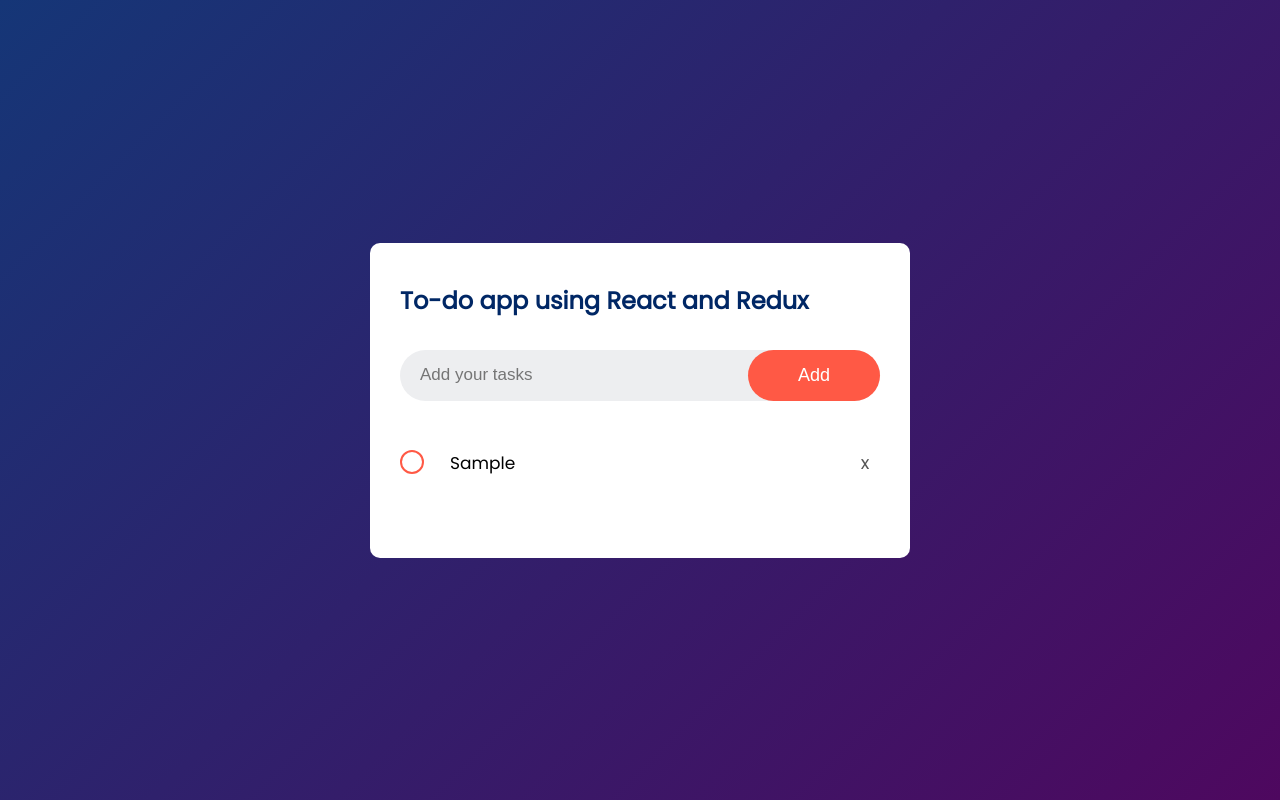
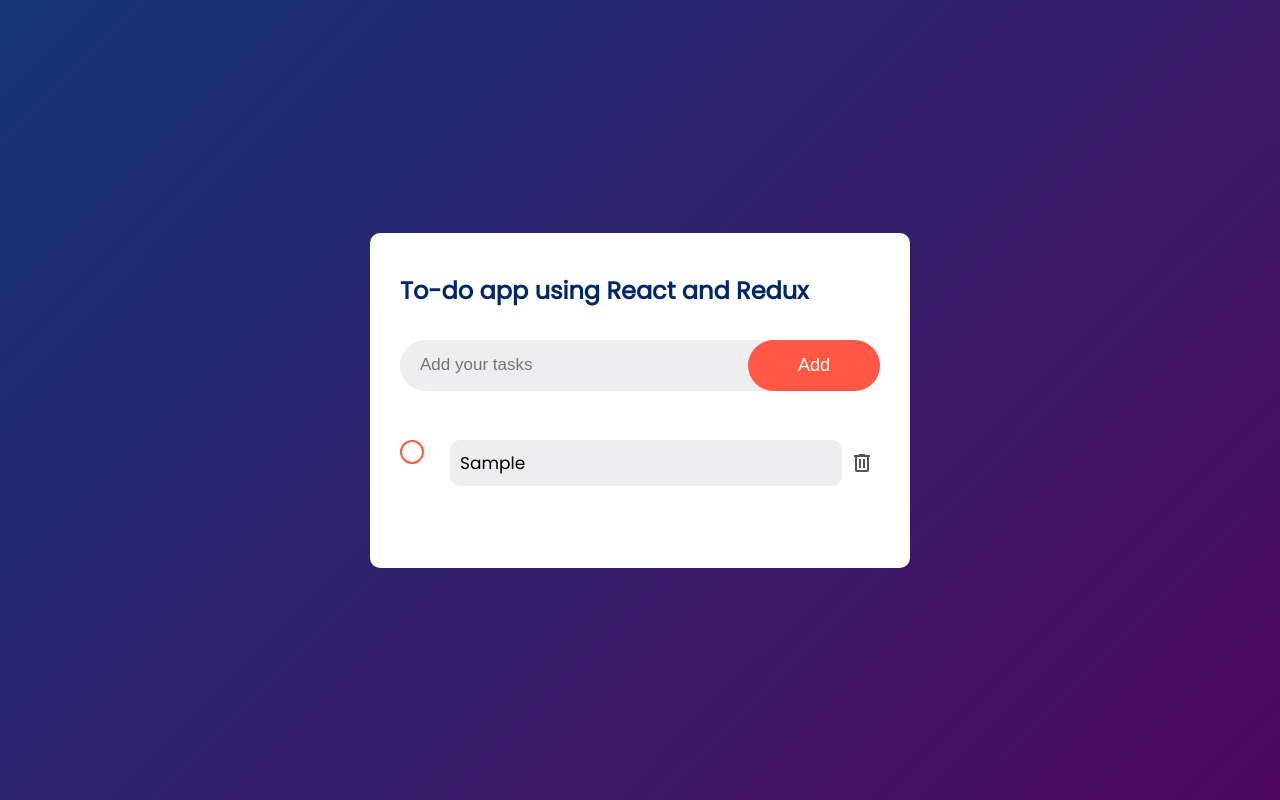
Before and after one commit to prajwl-dh/to-do-list, a React (Vite) app: page / in a window 1280 px wide. Both pictures are taken after typing "Sample" into the empty fields and a click on the button "Add". Built offline with nearby package versions, Linux system fonts and the light colour scheme.

Commit message:
Add font stylesheet and update delete button style

```diff
--- a/index.html
+++ b/index.html
@@ -3,6 +3,7 @@
   <head>
     <meta charset="UTF-8" />
     <meta name="viewport" content="width=device-width, initial-scale=1.0" />
+    <link rel="stylesheet" href="https://fonts.googleapis.com/css2?family=Material+Symbols+Outlined:opsz,wght,FILL,GRAD@20..48,100..700,0..1,-50..200" />
     <title>ToDo List Using Redux</title>
   </head>
   <body>
--- a/src/App.css
+++ b/src/App.css
@@ -86,7 +86,6 @@
     padding: 12px 8px 12px 50px;
     margin-top: 5px;
     user-select: none;
-    cursor: pointer;
     position: relative;
 }
 ul li::before{
@@ -95,9 +94,18 @@
     width: 24px;
     height: 24px;
     border-radius: 50%;
+    cursor: pointer;
     left: 0;
     border: 2px solid #ff5945;
 }
+
+ul p {
+    padding: 10px;
+    border-radius: 10px;
+    background-color: #edeef0;
+    margin-right: 30px;
+}
+
 ul .checked{
     color: #555;
     text-decoration: line-through;
@@ -109,10 +117,9 @@
     position: absolute;
     right: 0;
     top: 50%;
-    transform: translateY(-50%);
+    transform: translateY(-40%);
     width: 30px;
     height: 30px;
-    border-radius: 50%;
     display: flex;
     justify-content: center;
     align-items: center;
@@ -121,6 +128,6 @@
     transition: all .2s ease;
 }
 span:hover{
-    background-color: #c9c9c9;
-    color: #fff;
+    color: #ff5945;
+    cursor: pointer;
 }
--- a/src/App.jsx
+++ b/src/App.jsx
@@ -43,7 +43,7 @@
   const toDoArray = toDo.map((x) => (
     <li key={x.id} className={x.completed? "checked" : null} onClick={() => completeToDo(x.id)}>
       <p onClick={() => completeToDo(x.id)} className={x.completed? "checked" : null}>{x.value}</p>
-      <span onClick={() => deleteToDo(x.id)}>x</span>
+      <span onClick={() => deleteToDo(x.id)} className="material-symbols-outlined">Delete</span>
     </li>
   ));
 
```
